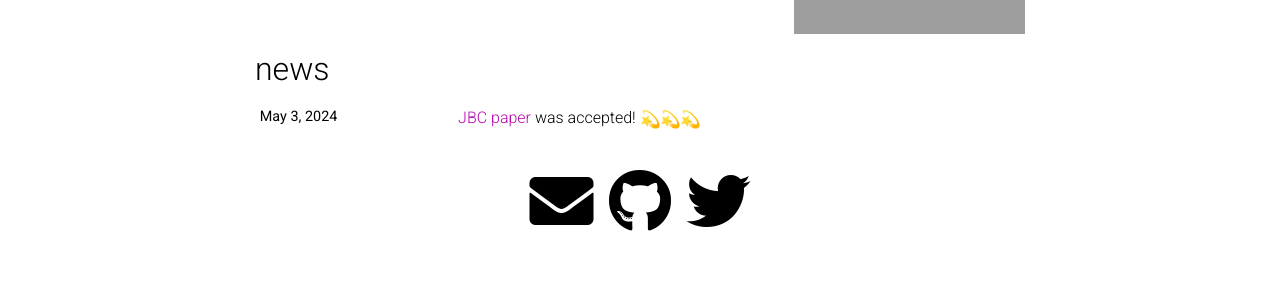
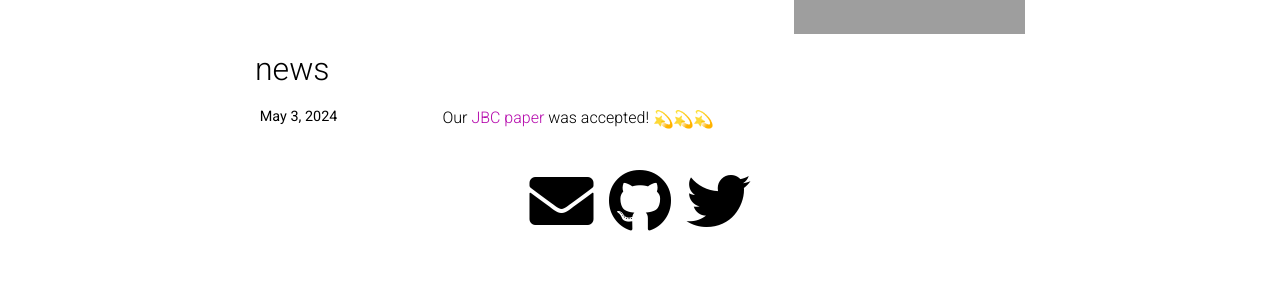
Before and after one commit to WanyingX/wy-xu.github.io, a Jekyll site: the page index.html, which Jekyll copies as it is, in a window 1280 px wide. Shown: the part 534-834 px from the top of the page. Built offline with Jekyll 4.4.1, drawn with Linux system fonts in a browser that asks for light colours; emoji names are drawn with the system emoji font; comment, search, counter and statistics services are not loaded; a style sheet for code colours, icons or effects is not loaded; grey boxes are pictures that could not be loaded.

Commit message:
Update index.html

```diff
--- a/index.html
+++ b/index.html
@@ -144,8 +144,7 @@
                 <tr>
                   <th scope="row">May 3, 2024</th>
                   <td>
-                    <a href="https://www.sciencedirect.com/science/article/pii/S0021925824018428?via%3Dihub">JBC paper </a>
-                      was accepted!  <img class="emoji" title=":dizzy:" alt=":dizzy:" src="https://github.githubassets.com/images/icons/emoji/unicode/1f4ab.png" height="20" width="20"><img class="emoji" title=":dizzy:" alt=":dizzy:" src="https://github.githubassets.com/images/icons/emoji/unicode/1f4ab.png" height="20" width="20"><img class="emoji" title=":dizzy:" alt=":dizzy:" src="https://github.githubassets.com/images/icons/emoji/unicode/1f4ab.png" height="20" width="20">
+                    Our <a href="https://www.sciencedirect.com/science/article/pii/S0021925824018428?via%3Dihub">JBC paper </a> was accepted!  <img class="emoji" title=":dizzy:" alt=":dizzy:" src="https://github.githubassets.com/images/icons/emoji/unicode/1f4ab.png" height="20" width="20"><img class="emoji" title=":dizzy:" alt=":dizzy:" src="https://github.githubassets.com/images/icons/emoji/unicode/1f4ab.png" height="20" width="20"><img class="emoji" title=":dizzy:" alt=":dizzy:" src="https://github.githubassets.com/images/icons/emoji/unicode/1f4ab.png" height="20" width="20">
 
                   </td>
                 </tr>
```
